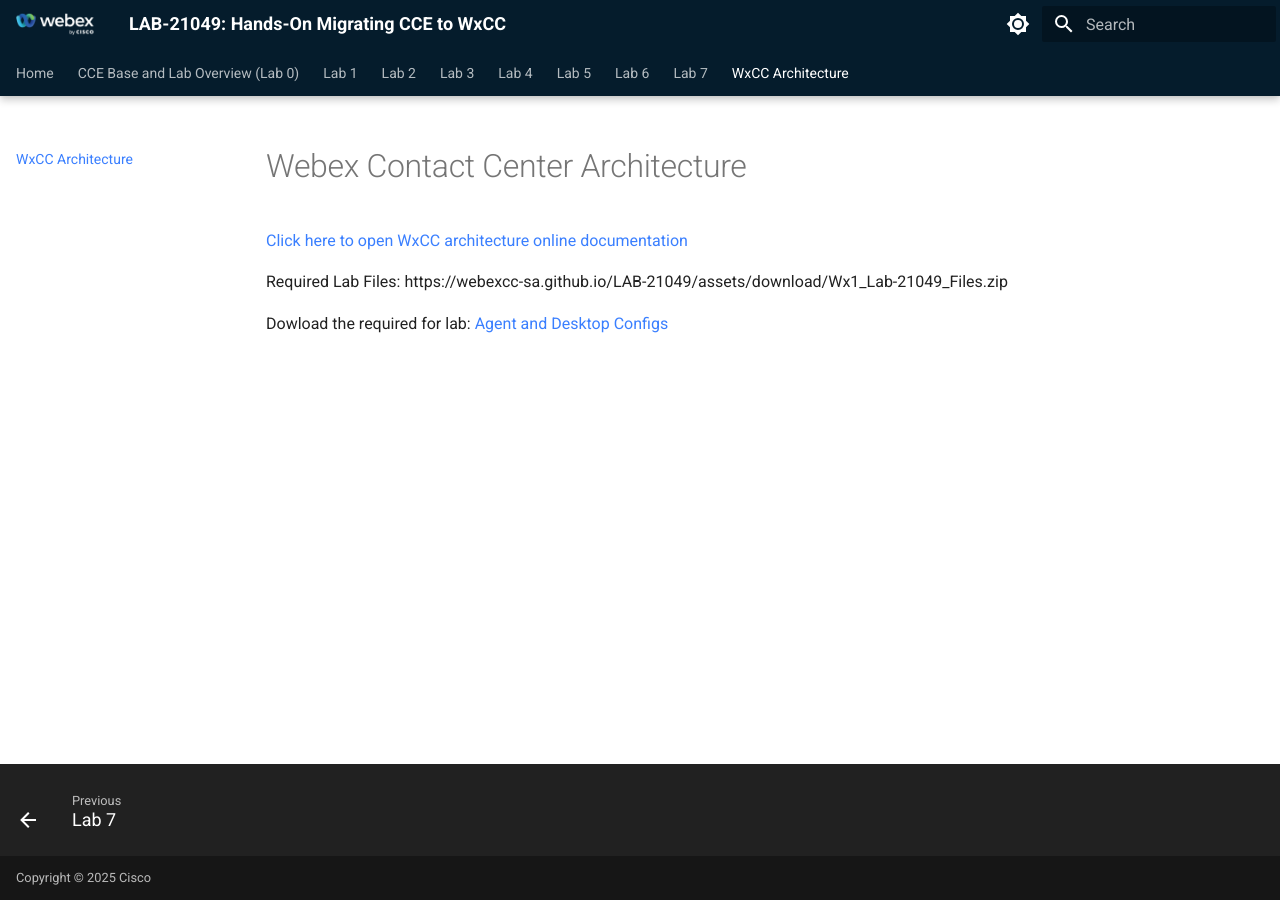
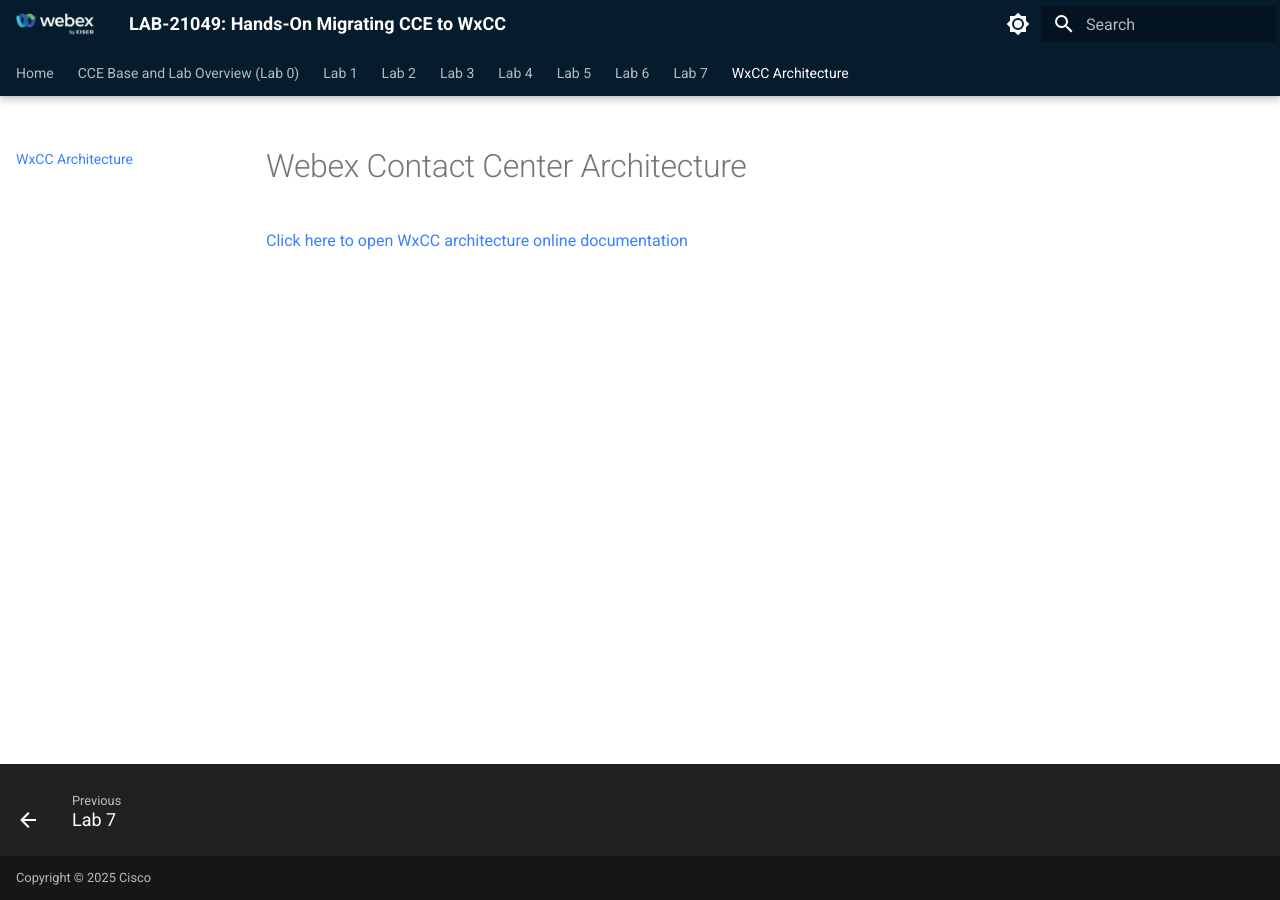
Before and after one commit to WebexCC-SA/LAB-21049, an MkDocs documentation site: the page built from docs/architecture.md, in a window 1280 px wide. Built offline with MkDocs 1.6.1 and Material for MkDocs 9.7.7, drawn with Linux system fonts in a browser that asks for light colours.

Commit message:
file link

```diff
--- a/docs/architecture.md
+++ b/docs/architecture.md
@@ -1,7 +1,3 @@
 # Webex Contact Center Architecture
 
 <a href="https://help.webex.com/en-us/article/utqcm7/Webex-Contact-Center-Architecture" target="_blank" rel="noopener noreferrer">Click here to open WxCC architecture online documentation</a>
-
-Required Lab Files: https://webexcc-sa.github.io/LAB-21049/assets/download/Wx1_Lab-21049_Files.zip
-
-Dowload the required for lab: [Agent and Desktop Configs](./assets/download/Wx1_Lab-21049_Files.zip)
```
Also changed, not shown: docs/lab-3-queue-loop-and-agent-desktop.md (+1 -0 lines).
